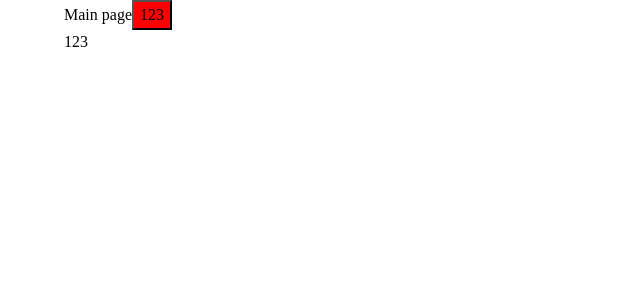
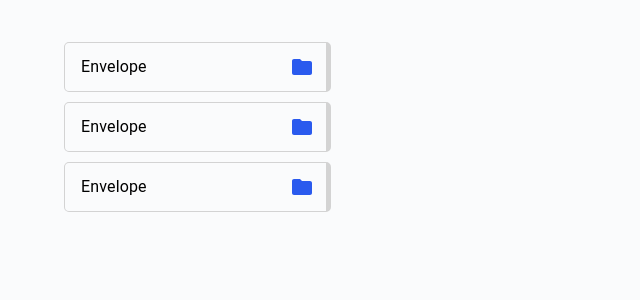
Before and after one commit to VictorKharitonov/budget-app, a React (Create React App) app in the folder frontend/: page / in a window 1280 px wide. Shown: the top 300 px of the page, without its empty margins (0-640 px from the left). Built offline with nearby package versions, Linux system fonts and the light colour scheme.

Commit message:
feat: add envelope layout

```diff
--- a/frontend/src/App.scss
+++ b/frontend/src/App.scss
@@ -31,6 +31,7 @@ body {
   scroll-behavior: smooth;
   text-rendering: optimizeSpeed;
   line-height: 1.5;
+  background: #FAFBFC;
 }
 
 ul[class],
--- a/frontend/src/App.tsx
+++ b/frontend/src/App.tsx
@@ -1,14 +1,13 @@
 import React from 'react';
-import Layout from "./components/Layout/Layout";
 import Main from "./pages/Main";
 import './App.scss';
+import {theme, ThemeProvider} from './Theme/index';
 
 function App() {
   return (
-    <Layout>
+    <ThemeProvider theme={theme}>
       <Main/>
-      <div>123</div>
-    </Layout>
+    </ThemeProvider>
   );
 }
 
--- /dev/null
+++ b/frontend/src/Theme/index.ts
@@ -0,0 +1,11 @@
+import { createTheme, ThemeProvider } from '@mui/material/styles';
+
+const theme = createTheme({
+  palette: {
+    primary: {
+      main: '#2A5AEE',
+    }
+  },
+});
+
+export {theme, ThemeProvider};
--- /dev/null
+++ b/frontend/src/components/Envelope/Envelop.tsx
@@ -0,0 +1,49 @@
+import * as React from 'react';
+import Box from '@mui/material/Box';
+import List from '@mui/material/List';
+import ListItem from '@mui/material/ListItem';
+import ListItemText from '@mui/material/ListItemText';
+import IconButton from '@mui/material/IconButton';
+import Grid from '@mui/material/Grid';
+import Typography from '@mui/material/Typography';
+import Icons from "../UI/Icons";
+import cl from './style/Envelope.module.scss';
+
+function generate(element: React.ReactElement) {
+  return [0, 1, 2].map((value) =>
+    React.cloneElement(element, {
+      key: value,
+    }),
+  );
+}
+
+const Envelope = () => {
+  return (
+    <Box sx={{ flexGrow: 1, maxWidth: 550 }}>
+      <Grid container spacing={2} mt={2}>
+        <Grid item xs={12} md={6}>
+          <List>
+            {generate(
+              <ListItem
+                secondaryAction={
+                  <IconButton edge="end" aria-label="delete" color="primary">
+                    <Icons.FolderIcon />
+                  </IconButton>
+                }
+                className={cl.listItem}
+              >
+                <ListItemText
+                  primary={
+                    <Typography variant="body1" className={cl.listItemText}>Envelope</Typography>
+                  }
+                />
+              </ListItem>
+            )}
+          </List>
+        </Grid>
+      </Grid>
+    </Box>
+  );
+};
+
+export default Envelope;
--- /dev/null
+++ b/frontend/src/components/Envelope/style/Envelope.module.scss
@@ -0,0 +1,10 @@
+.listItem {
+  border: solid lightGrey;
+  border-width: 1px 5px 1px 1px;
+  margin: 10px 0;
+  border-radius: 5px;
+
+  .listItemText {
+    word-break: break-word;
+  }
+}
--- a/frontend/src/components/Layout/Layout.tsx
+++ /dev/null
@@ -1,14 +0,0 @@
-import React, {FC, PropsWithChildren} from 'react';
-import {Container} from "@mui/material";
-
-interface ILayoutProps extends PropsWithChildren {}
-
-const Layout: FC<ILayoutProps> = ({children}) => {
-  return (
-    <Container>
-      {children}
-    </Container>
-  );
-};
-
-export default Layout;
--- /dev/null
+++ b/frontend/src/components/UI/Icons.tsx
@@ -0,0 +1,10 @@
+import React from 'react';
+import FolderIcon from '@mui/icons-material/Folder';
+import DeleteIcon from '@mui/icons-material/Delete';
+
+const Icons = {
+  FolderIcon,
+  DeleteIcon
+}
+
+export default Icons;
--- a/frontend/src/pages/Main.tsx
+++ b/frontend/src/pages/Main.tsx
@@ -1,13 +1,14 @@
 import React, {FC} from 'react';
 import cl from './Main.module.scss';
+import Envelope from "../components/Envelope/Envelop";
+import {Container} from "@mui/material";
 
 const Main: FC = () => {
   console.log(cl);
   return (
-    <div>
-      Main page
-      <button className={cl.btnRed}>123</button>
-    </div>
+    <Container>
+      <Envelope/>
+    </Container>
   );
 };
 
```
